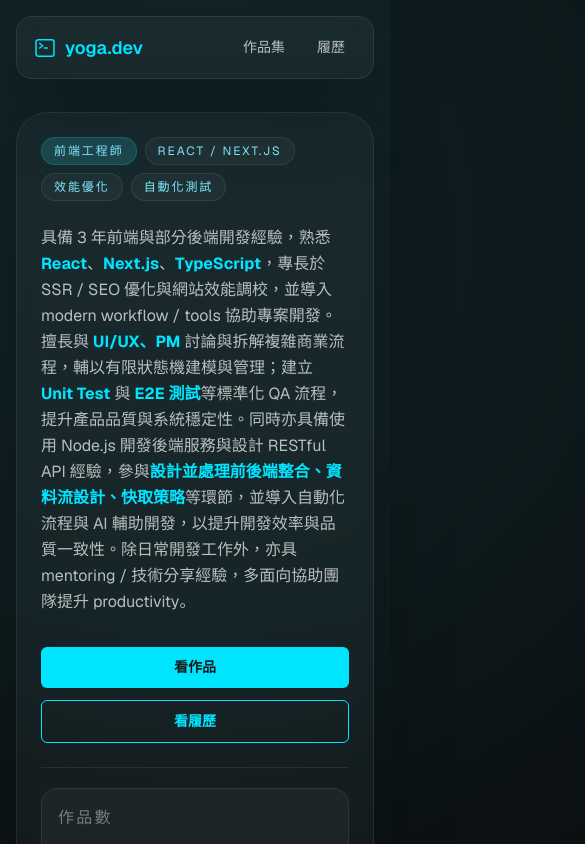
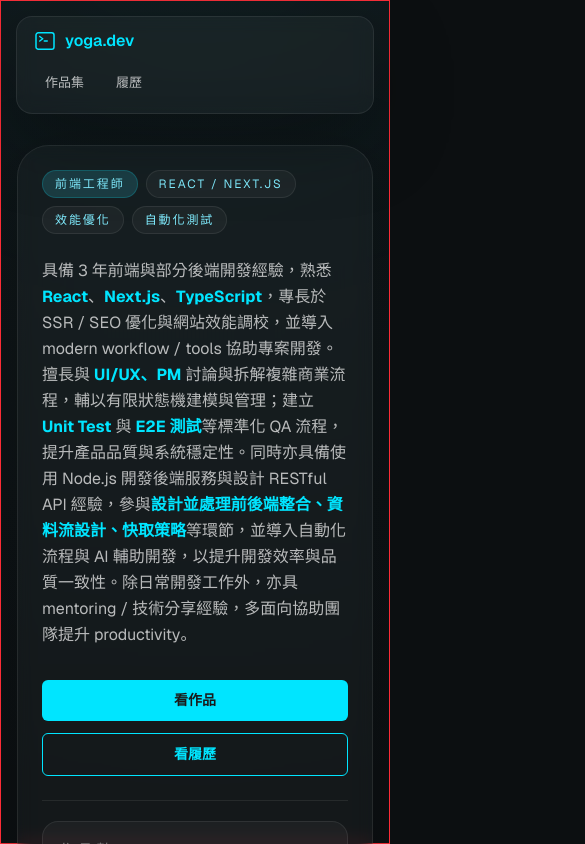
Before and after one commit to y0000ga/yoga-portfolio, a Next.js app: page /en in a window 390 px wide. Shown: the top 844 px of the page, 585 px wide, since content can reach past the window. Built offline with nearby package versions, Linux system fonts and the light colour scheme.

Commit message:
fix: RWD

```diff
--- a/app/[lang]/layout.tsx
+++ b/app/[lang]/layout.tsx
@@ -1,4 +1,4 @@
-import type { Metadata } from "next";
+import type { Metadata, Viewport } from "next";
 import { Geist, Geist_Mono } from "next/font/google";
 import Link from "next/link";
 import { PropsWithChildren } from "react";
@@ -62,6 +62,13 @@ export const metadata: Metadata = {
   }),
 };
 
+export const viewport: Viewport = {
+  width: "device-width",
+  initialScale: 1,
+  viewportFit: "cover",
+  themeColor: "#0f1114",
+};
+
 type Props = Readonly<PropsWithChildren<IBasePageProps>>;
 
 const RootLayout = async ({ children, params }: Props) => {
@@ -82,19 +89,22 @@ const RootLayout = async ({ children, params }: Props) => {
       className={classNames(
         geistMono.variable,
         geistSans.variable,
-        "h-full antialiased"
+        "h-full antialiased border border-red-500"
       )}
     >
       <body className="relative mx-auto flex min-h-screen w-full max-w-7xl flex-col gap-8 px-4 md:gap-10 md:px-8">
-        <nav className="fixed left-1/2 top-4 z-20 flex w-[calc(100%-2rem)] max-w-7xl -translate-x-1/2 items-center justify-between rounded-2xl border border-border-T10 bg-surface-T50/85 px-4 py-3 shadow-[var(--shadow-panel)] backdrop-blur md:top-6 md:w-[calc(100%-4rem)] md:px-6 md:py-4">
-          <Link href={`/${lang}`} className="flex items-center gap-2 md:gap-4">
-            <CommandLineIcon className="size-6 text-primary-T10 md:size-12" />
-            <span className="text-lg font-semibold text-primary-T10 md:text-3xl">
+        <nav className="fixed inset-x-4 top-4 z-20 mx-auto flex w-auto max-w-7xl flex-col gap-3 rounded-2xl border border-border-T10 bg-surface-T50/85 px-4 py-3 shadow-[var(--shadow-panel)] backdrop-blur sm:flex-row sm:items-center sm:justify-between md:inset-x-8 md:top-6 md:px-6 md:py-4">
+          <Link
+            href={`/${lang}`}
+            className="flex min-w-0 items-center gap-2 md:gap-4"
+          >
+            <CommandLineIcon className="size-6 shrink-0 text-primary-T10 md:size-12" />
+            <span className="truncate text-base font-semibold text-primary-T10 sm:text-lg md:text-3xl">
               {SITE_NAME}
             </span>
           </Link>
 
-          <div className="flex gap-2 text-[14px] md:gap-3 md:text-[18px]">
+          <div className="flex flex-wrap gap-2 text-[13px] sm:justify-end md:gap-3 md:text-[18px]">
             {navs.map(({ href, label }) => (
               <Link
                 key={label}
@@ -107,7 +117,7 @@ const RootLayout = async ({ children, params }: Props) => {
           </div>
         </nav>
 
-        <main className="mt-28 w-full md:mt-36">{children}</main>
+        <main className="mt-36 w-full sm:mt-28 md:mt-36">{children}</main>
 
         <BackToTop />
 
--- a/styles/globals.css
+++ b/styles/globals.css
@@ -69,12 +69,18 @@
   }
 }
 
+html {
+  overflow-x: clip;
+  -webkit-text-size-adjust: 100%;
+  text-size-adjust: 100%;
+}
+
 body {
   background-color: #0c0f11;
   color: var(--color-text-T10);
   min-height: 100vh;
   position: relative;
-  overflow-x: hidden;
+  overflow-x: clip;
 }
 
 body::before {
@@ -82,8 +88,8 @@ body::before {
   position: absolute;
   top: -22rem;
   left: 50%;
-  width: 72rem;
-  height: 72rem;
+  width: min(72rem, 100vw);
+  height: min(72rem, 100vw);
   transform: translateX(-50%);
   border-radius: 9999px;
   pointer-events: none;
```
